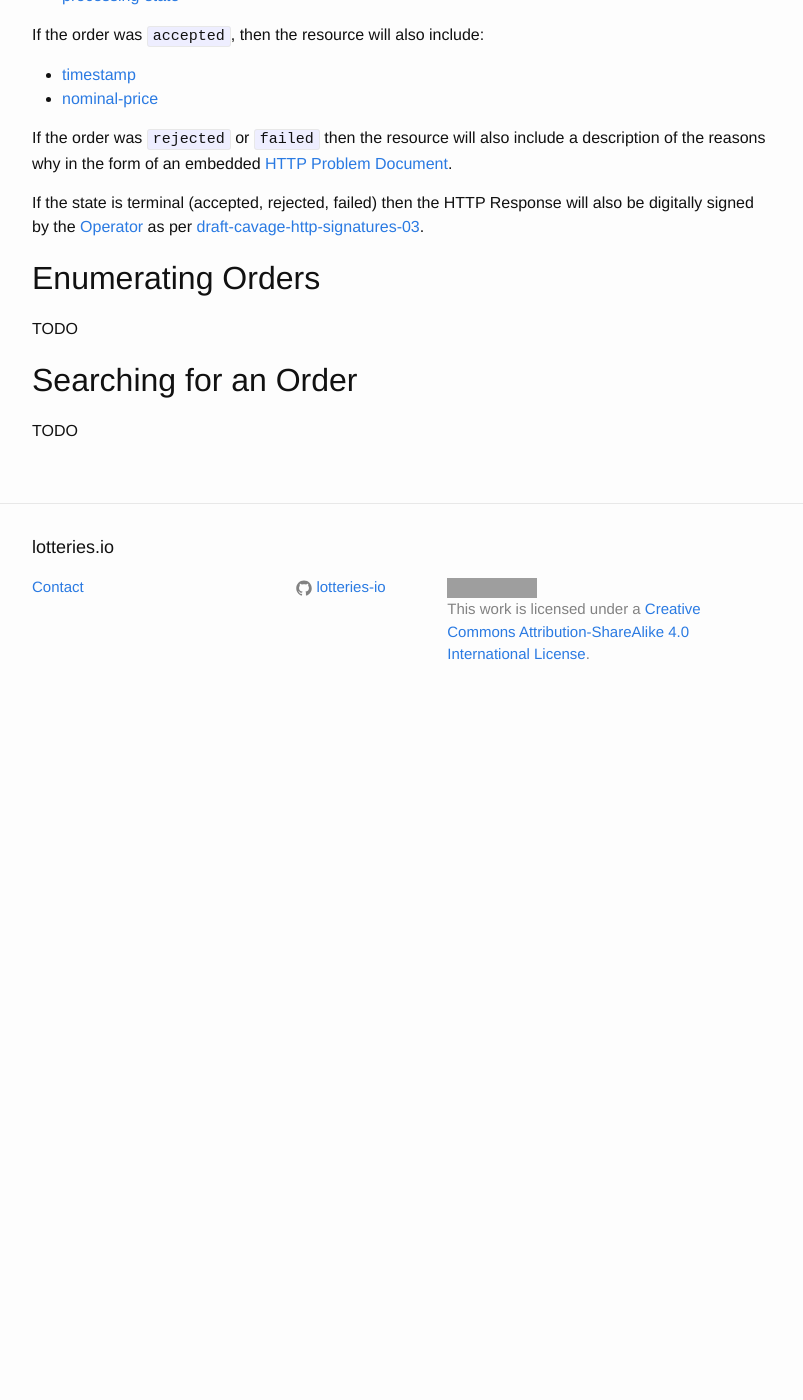
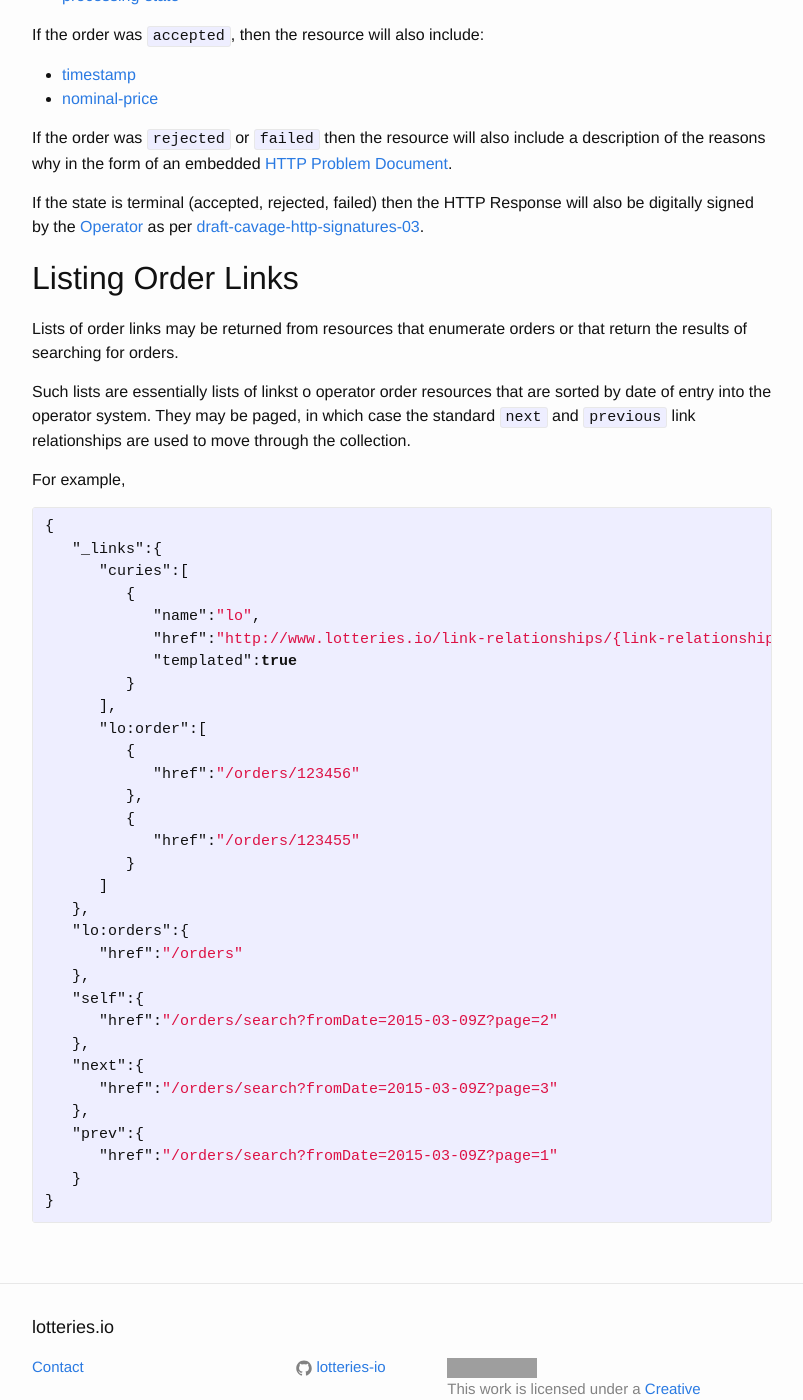
Before and after one commit to lotteries-io/lotteries-io.github.io, a Jekyll site: the page built from _application-profiles/lotteries-io-order.md, in a window 1280 px wide and 1400 px high, scrolled down 3614 px. Shown: the whole window, without its empty margins (238-1041 px from the left). Built offline with Jekyll 4.4.1, drawn with Linux system fonts in a browser that asks for light colours; before the commit the page ends 4340 px from its top, so only the background shows below that; grey boxes are pictures that could not be loaded.

Commit message:
Described listing orders.

```diff
--- a/_application-profiles/lotteries-io-order.md
+++ b/_application-profiles/lotteries-io-order.md
@@ -132,10 +132,44 @@ If the order was `rejected` or `failed` then the resource will also include a de
 
 If the state is terminal (accepted, rejected, failed) then the HTTP Response will also be digitally signed by the [Operator](../concepts/operator) as per [draft-cavage-http-signatures-03](http://tools.ietf.org/html/draft-cavage-http-signatures-03).
 
-## Enumerating Orders
+## Listing Order Links
 
-TODO
+Lists of order links may be returned from resources that enumerate orders or that return the results of searching for orders.
 
-## Searching for an Order
+Such lists are essentially lists of linkst o operator order resources that are sorted by date of entry into the operator system. They may be paged, in which case the standard `next` and `previous` link relationships are used to move through the collection.
 
-TODO
+For example,
+
+{% highlight json%}
+{
+   "_links":{
+      "curies":[
+         {
+            "name":"lo",
+            "href":"http://www.lotteries.io/link-relationships/{link-relationship}",
+            "templated":true
+         }
+      ],
+      "lo:order":[
+         {
+            "href":"/orders/123456"
+         },
+         {
+            "href":"/orders/123455"
+         }
+      ]
+   },
+   "lo:orders":{
+      "href":"/orders"
+   },
+   "self":{
+      "href":"/orders/search?fromDate=2015-03-09Z?page=2"
+   },
+   "next":{
+      "href":"/orders/search?fromDate=2015-03-09Z?page=3"
+   },
+   "prev":{
+      "href":"/orders/search?fromDate=2015-03-09Z?page=1"
+   }
+}
+{% endhighlight %}
```
